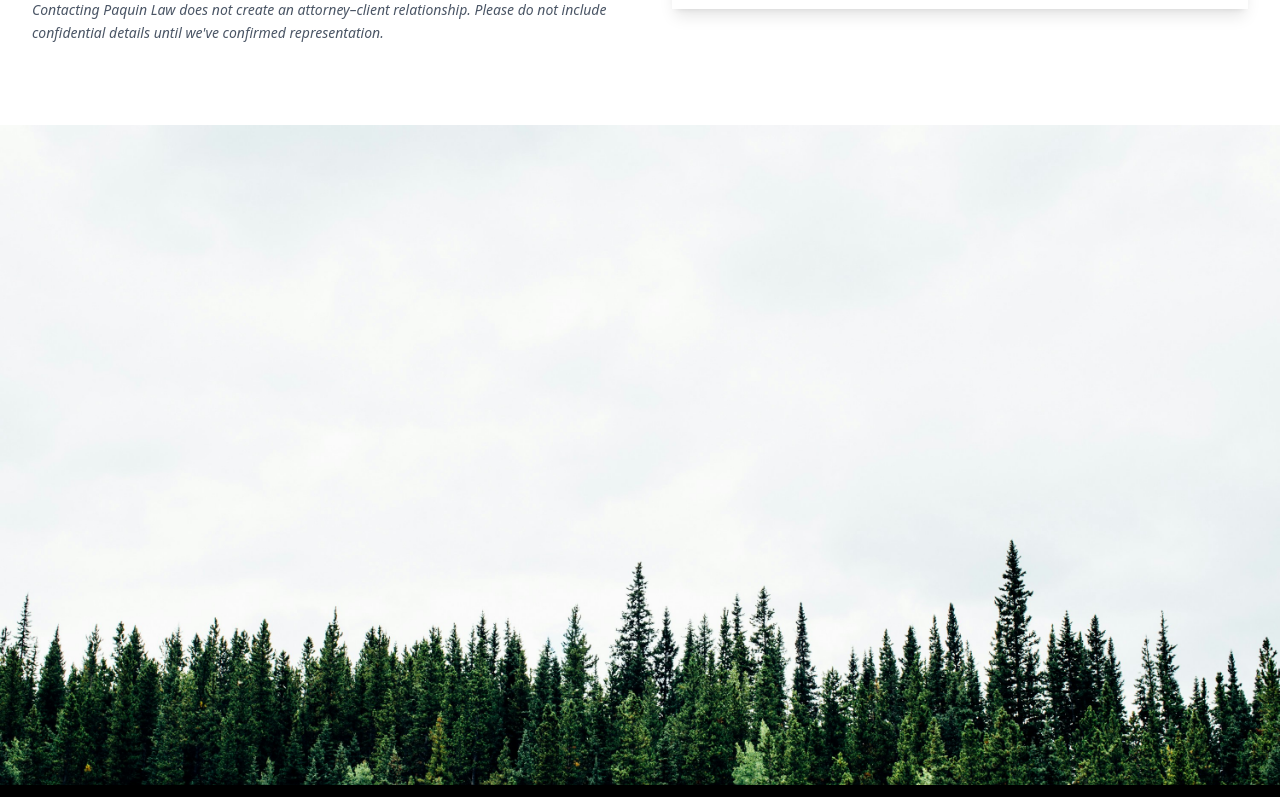
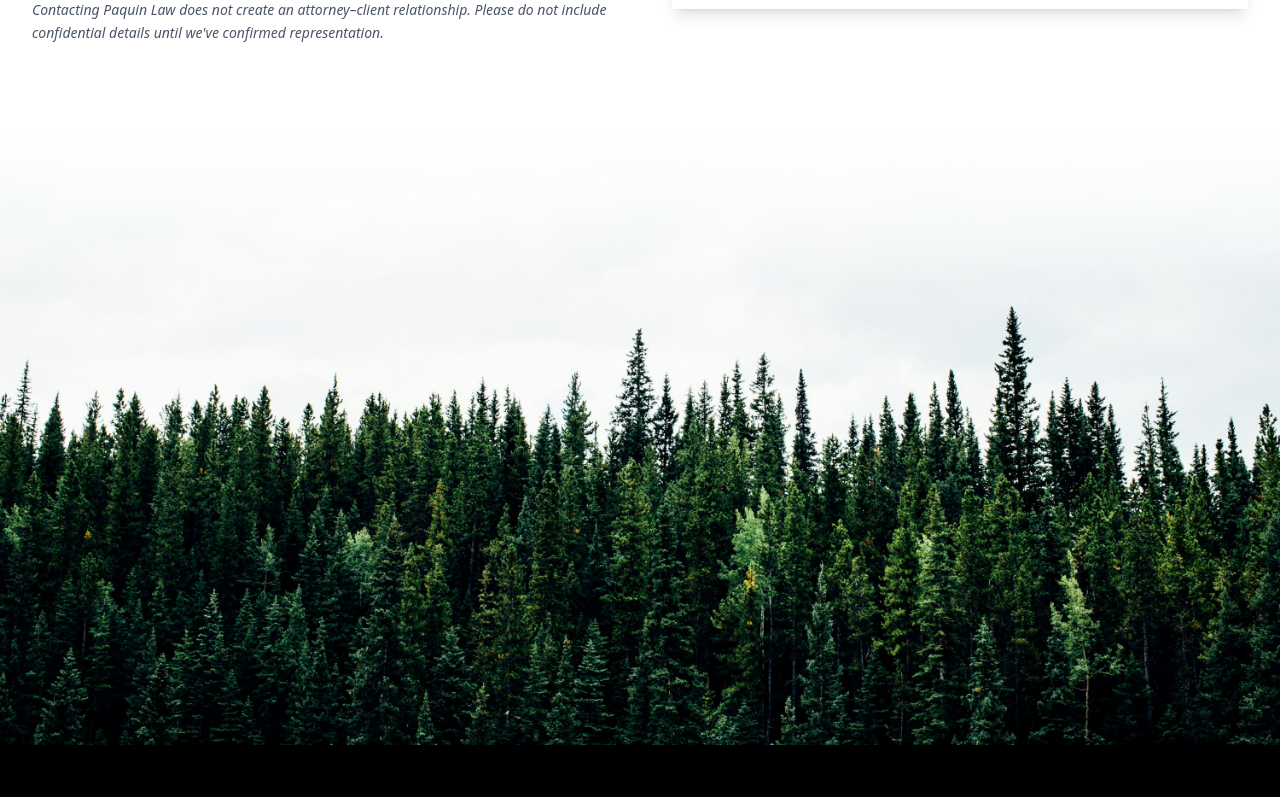
Before and after one commit to henrypaq/paquin-law-website, a Next.js app: page / in a window 1280 px wide. Shown: the part 4620-5417 px from the top of the page. Built offline with nearby package versions, Linux system fonts and the light colour scheme.

Commit message:
Revert CTA image crop and add top fade

```diff
--- a/components/Contact.tsx
+++ b/components/Contact.tsx
@@ -212,8 +212,9 @@ const Contact = () => {
         <img
           src="/michael-benz--IZ2sgQKIhM-unsplash.jpg"
           alt="Forest backdrop"
-          className="w-full h-[560px] md:h-[660px] object-cover object-top"
+          className="w-full h-[520px] md:h-[620px] object-cover object-bottom"
         />
+        <div className="absolute top-0 left-0 right-0 h-32 md:h-40 bg-gradient-to-b from-white via-white/60 to-transparent pointer-events-none" />
       </div>
     </section>
   );
```
